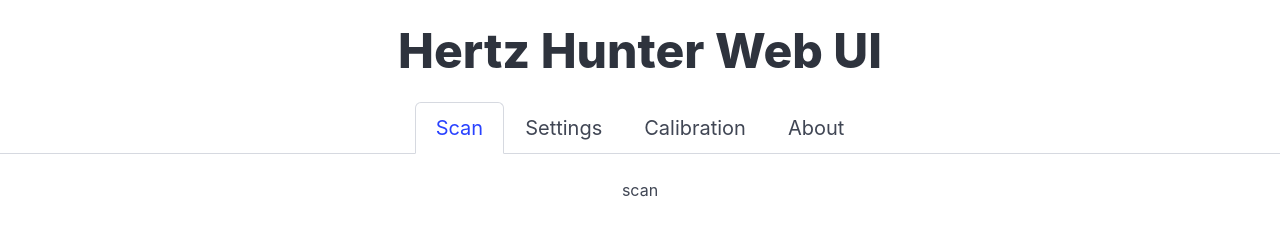
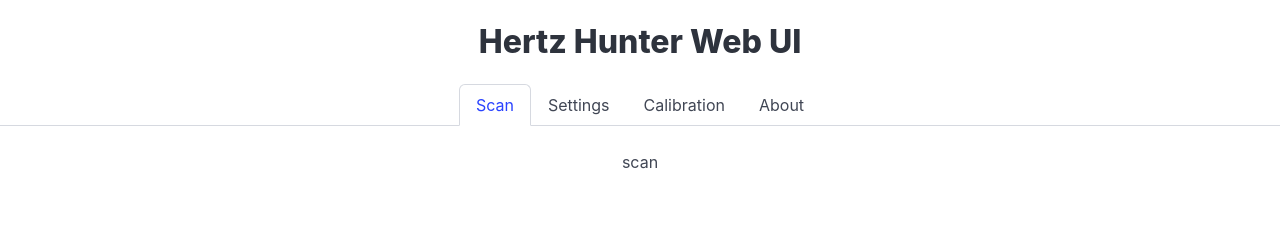
Before and after one commit to odddollar/Hertz-hunter, a plain HTML site: page main/data/index.html in a window 1280 px wide. Drawn offline with Linux system fonts and the light colour scheme; no server answers.

Commit message:
Made text smaller

```diff
--- a/main/data/index.html
+++ b/main/data/index.html
@@ -20,14 +20,14 @@
 </head>
 
 <body>
-    <h1 class="title is-1 has-text-centered mt-5">Hertz Hunter Web UI</h1>
+    <h1 class="title has-text-centered mt-5">Hertz Hunter Web UI</h1>
 
     <div class="tabs is-centered is-boxed">
         <ul>
-            <li class="is-size-5 is-active" data-tab="scan-tab"><a>Scan</a></li>
-            <li class="is-size-5" data-tab="settings-tab"><a>Settings</a></li>
-            <li class="is-size-5" data-tab="calibration-tab"><a>Calibration</a></li>
-            <li class="is-size-5" data-tab="about-tab"><a>About</a></li>
+            <li class="is-active" data-tab="scan-tab"><a>Scan</a></li>
+            <li data-tab="settings-tab"><a>Settings</a></li>
+            <li data-tab="calibration-tab"><a>Calibration</a></li>
+            <li data-tab="about-tab"><a>About</a></li>
         </ul>
     </div>
 
@@ -36,9 +36,9 @@
         <div id="settings-tab" class="has-text-centered">settings</div>
         <div id="calibration-tab" class="has-text-centered">calibration</div>
         <div id="about-tab" class="has-text-centered">
-            <p class="is-size-5">DIY 5.8GHz spectrum analyser for FPV drones</p>
-            <p class="is-size-5"><b>Version: </b><span id="version"></span></p>
-            <p class="is-size-5"><b>Author: </b><span id="author"></span></p>
+            <p>DIY 5.8GHz spectrum analyser for FPV drones</p>
+            <p><b>Version: </b><span id="version"></span></p>
+            <p><b>Author: </b><span id="author"></span></p>
         </div>
     </div>
 
```
